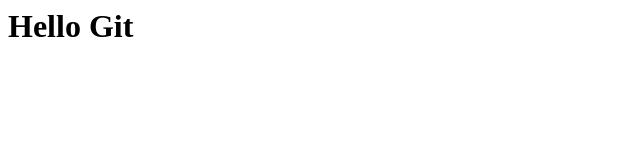
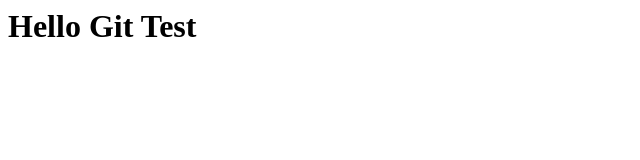
Before and after one commit to ZharPlay/git-sample, a plain HTML site: page index.html in a window 1280 px wide. Shown: the whole page, without its empty margins (0-640 px from the left). Drawn offline with Linux system fonts and the light colour scheme.

Commit message:
no conflicts

```diff
--- a/index.html
+++ b/index.html
@@ -1 +1 @@
-<h1>Hello Git<h1>
+<h1>Hello Git Test<h1>
```
